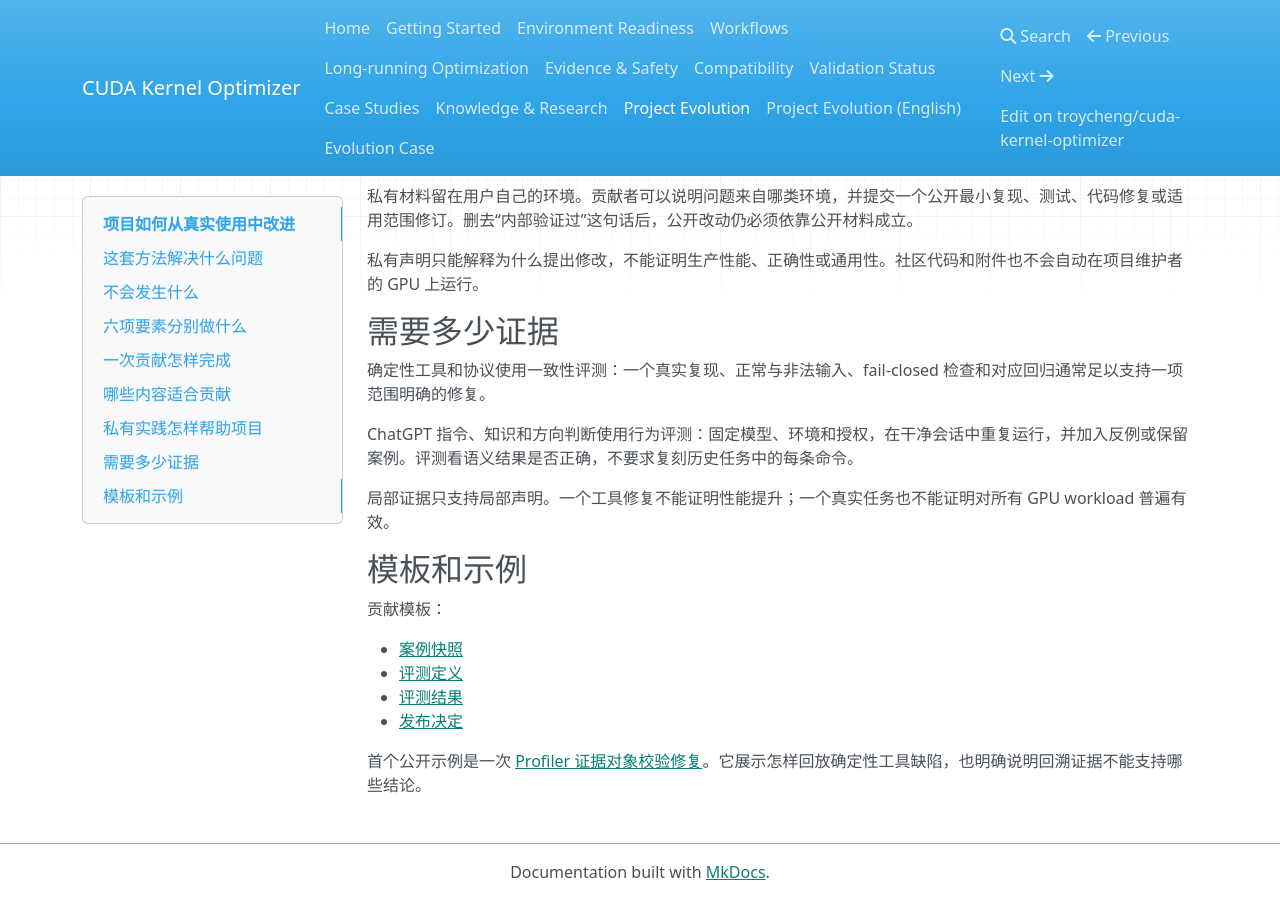
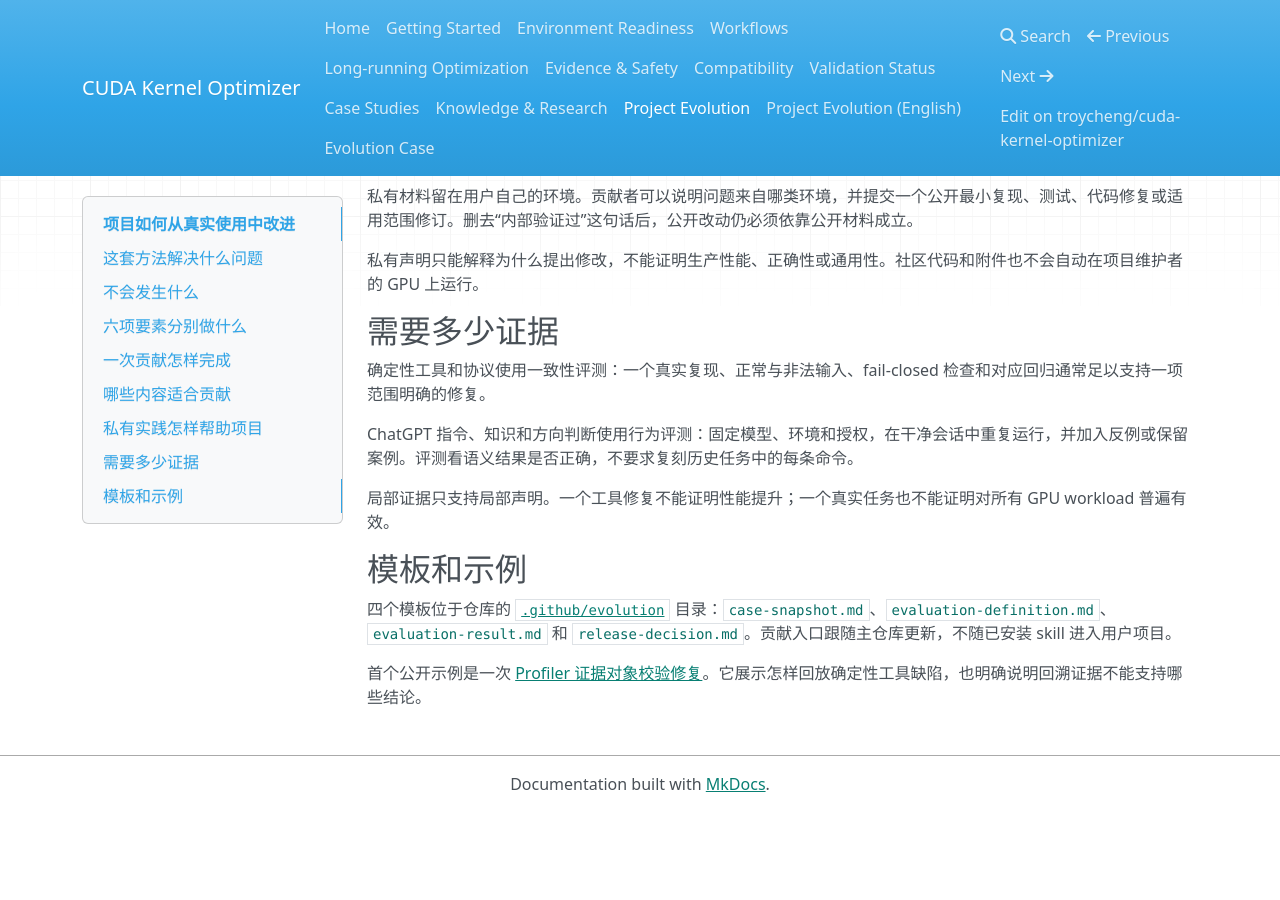
Before and after one commit to troycheng/cuda-kernel-optimizer, an MkDocs documentation site: the page built from docs/project-evolution.md, in a window 1280 px wide and 900 px high, scrolled down 1618 px. Built offline with MkDocs 1.6.1, drawn with Linux system fonts in a browser that asks for light colours; nearby versions of some CDN libraries; after the commit the page ends 2430 px from its top, so only the background shows below that.

Commit message:
docs: 修正项目演进模板链接

```diff
--- a/docs/project-evolution.md
+++ b/docs/project-evolution.md
@@ -70,11 +70,6 @@ ChatGPT 指令、知识和方向判断使用行为评测：固定模型、环境
 
 ## 模板和示例
 
-贡献模板：
-
-- [案例快照](../.github/evolution/case-snapshot.md)
-- [评测定义](../.github/evolution/evaluation-definition.md)
-- [评测结果](../.github/evolution/evaluation-result.md)
-- [发布决定](../.github/evolution/release-decision.md)
+四个模板位于仓库的 [`.github/evolution`](https://github.com/troycheng/cuda-kernel-optimizer/tree/main/.github/evolution) 目录：`case-snapshot.md`、`evaluation-definition.md`、`evaluation-result.md` 和 `release-decision.md`。贡献入口跟随主仓库更新，不随已安装 skill 进入用户项目。
 
 首个公开示例是一次 [Profiler 证据对象校验修复](evolution-case-profiler-evidence-validation.md)。它展示怎样回放确定性工具缺陷，也明确说明回溯证据不能支持哪些结论。
```
Also changed, not shown: docs/project-evolution.en.md (+1 -4 lines), 1 other file.
